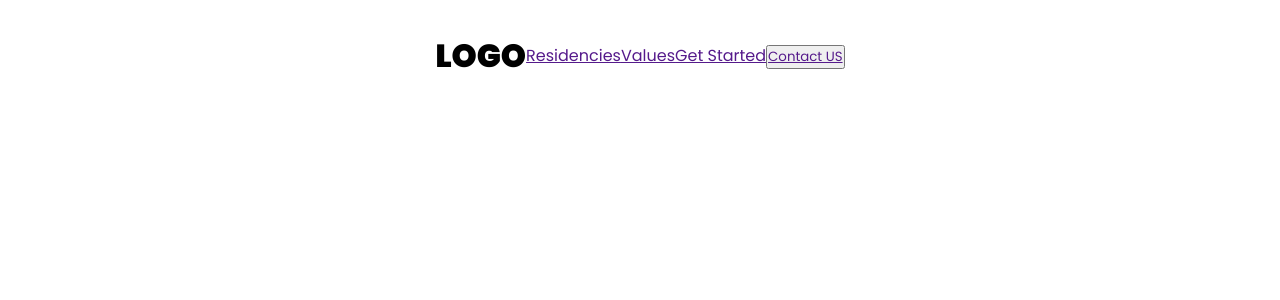
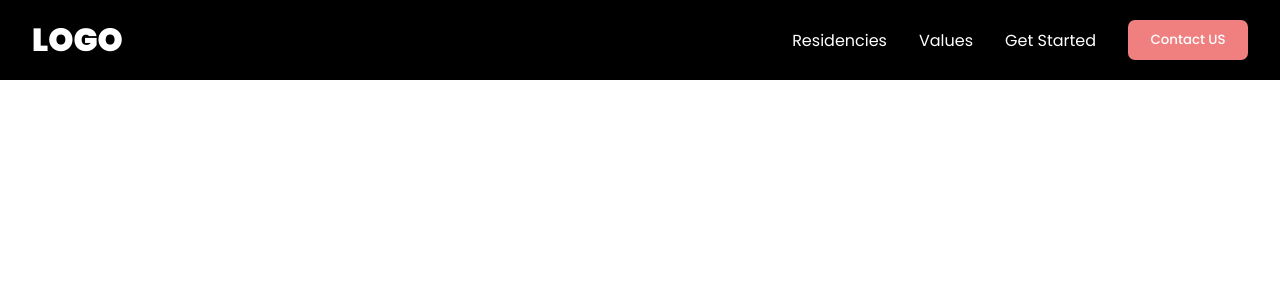
Before and after one commit to Swapnilrupakhetee/ecom, a React (Create React App) app: page / in a window 1280 px wide. Shown: the top 300 px of the page. Built offline with nearby package versions, Linux system fonts and the light colour scheme.

Commit message:
Desktop-header-completed

```diff
--- a/src/Components/Header/Header.css
+++ b/src/Components/Header/Header.css
@@ -0,0 +1,25 @@
+.header-wrapper{
+    background: black;
+    color: white;
+
+}
+.header-container{
+    justify-content: space-between;
+    padding-top: 1rem;
+    padding-bottom: 1rem;
+    color: white;
+
+
+}
+.header-menu{
+    gap:2rem;
+}
+.header-menu a{
+    text-decoration: none;
+    color: white;
+
+}
+.header-menu:hover{
+    cursor: pointer;
+
+}
--- a/src/Components/Header/Header.jsx
+++ b/src/Components/Header/Header.jsx
@@ -3,14 +3,14 @@ import './Header.css'
 const Header = () => {
   return (
     <div className='header-wrapper'>
-        <div className='flexCenter paddings header-container'>
+        <div className='flexCenter paddings innerWidth header-container'>
             <h1>LOGO</h1>
-            <div className='header-menu'>
+            <div className='flexCenter header-menu'>
                 <a href=''>Residencies</a>
                 <a href=''>Values</a>
 
                 <a href=''>Get Started</a>
-                <button className='buttons'><a href=''>Contact US</a></button>
+                <button className='button'><a href=''>Contact US</a></button>
 
             </div>
         </div>
--- a/src/index.css
+++ b/src/index.css
@@ -40,6 +40,22 @@ body {
   align-items: center;
   flex-direction: column;
 }
+
+
+
+.button{
+  font-weight: 500;
+  padding:0.6rem 1.4rem;
+  color:white;
+  background: lightcoral;
+  border: none;
+  border-radius: 7px;
+  transition: all 0.3s ease-in;
+}
+.button:hover{
+  cursor: pointer;
+  transform: scale(1.05);
+}
 @media(min-width:1536px){
   .innerWidth{
     max-width: 1280px;
@@ -56,3 +72,6 @@ body {
     padding: 2rem;
   }
 }
+@media(max-width:640px){
+
+}
```
